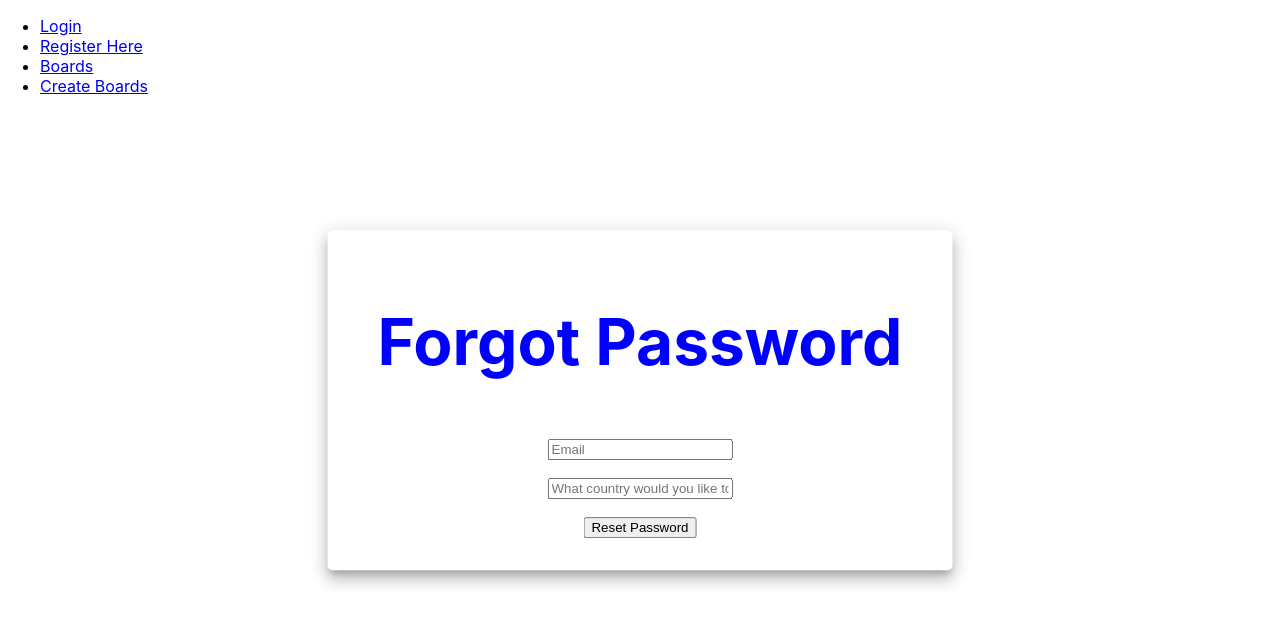
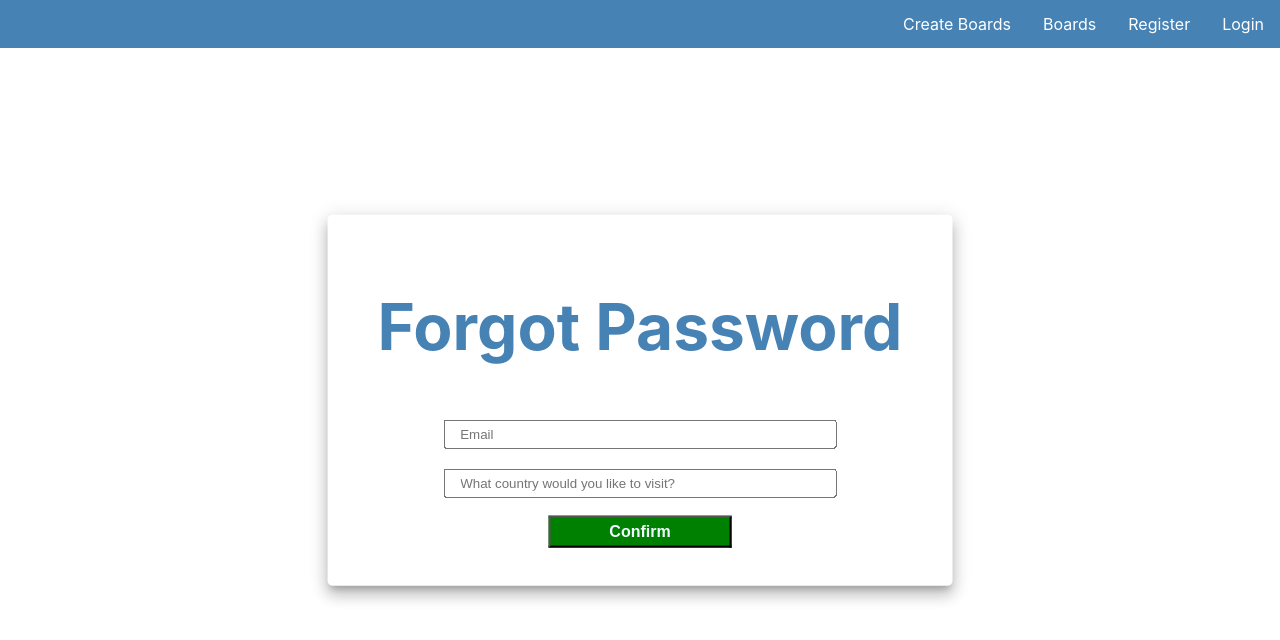
Before and after one commit to ConnorR22/Trello-Clone, a React (Create React App) app in the folder trello-clone/: page /forgotpassword in a window 1280 px wide. Shown: the top 640 px of the page. Built offline with nearby package versions, Linux system fonts and the light colour scheme.

Commit message:
new stylings for Navigation, Login, Registration, Forgot password

```diff
--- a/trello-clone/src/components/forms/ForgotpassForm.js
+++ b/trello-clone/src/components/forms/ForgotpassForm.js
@@ -22,7 +22,7 @@ function ForgotPassForm(props){
         <br></br>
         <input type="text" required placeholder="What country would you like to visit?" ref={securityRef} />
         <br></br>
-        <button> Reset Password </button>
+        <button> Confirm </button>
        </form>
     );
 
--- a/trello-clone/src/index.css
+++ b/trello-clone/src/index.css
@@ -11,3 +11,58 @@ code {
   font-family: source-code-pro, Menlo, Monaco, Consolas, 'Courier New',
     monospace;
 }
+ul {
+  list-style-type: none;
+  margin: 0;
+  padding: 0;
+  overflow: hidden;
+  background-color: steelblue;
+}
+
+li {
+  float: right;
+}
+
+li a {
+  display: block;
+  color: white;
+  text-align: center;
+  padding: 14px 16px;
+  text-decoration: none;
+}
+
+/* Change the link color to black on hover */
+li a:hover {
+  background-color: black;
+}
+input{
+  width: 75%;
+}
+input[type=text] {
+  width: 75%;
+  padding: 5px 15px;
+  margin: 8px 0;
+  box-sizing: border-box;
+}
+input[type=email] {
+  width: 75%;
+  padding: 5px 15px;
+  margin: 8px 0;
+  box-sizing: border-box;
+}
+input[type=password] {
+  width: 75%;
+  padding: 5px 15px;
+  margin: 8px 0;
+  box-sizing: border-box;
+}
+button{
+    width: 35%;
+    padding: 5px 15px;
+    margin: 8px 0;
+    box-sizing: border-box;
+    background-color: green;
+    color: aliceblue;
+    font-weight: bold;
+    font-size: medium;
+}
--- a/trello-clone/src/pages/Login.module.css
+++ b/trello-clone/src/pages/Login.module.css
@@ -1,5 +1,5 @@
 .loginColor{
-    color: blue;
+    color: steelblue;
     text-align: center;
 
 }
@@ -26,4 +26,5 @@
 }
 .forgetIt{
     font-size: 2px;
+
 }
--- a/trello-clone/src/pages/Navigation.js
+++ b/trello-clone/src/pages/Navigation.js
@@ -8,7 +8,7 @@ function Navigation(){
      <nav>
          <ul>
             <li><Link to="/login">Login</Link></li>
-            <li><Link to="/register">Register Here</Link></li>
+            <li><Link to="/register">Register</Link></li>
             <li><Link to="/boards">Boards</Link></li>
             <li><Link to="/create-board">Create Boards</Link></li>
         </ul>
--- a/trello-clone/src/pages/Register.module.css
+++ b/trello-clone/src/pages/Register.module.css
@@ -1,5 +1,5 @@
 .registerColor{
-    color: Red;
+    color: steelblue;
     text-align: center;
 
 }
```
